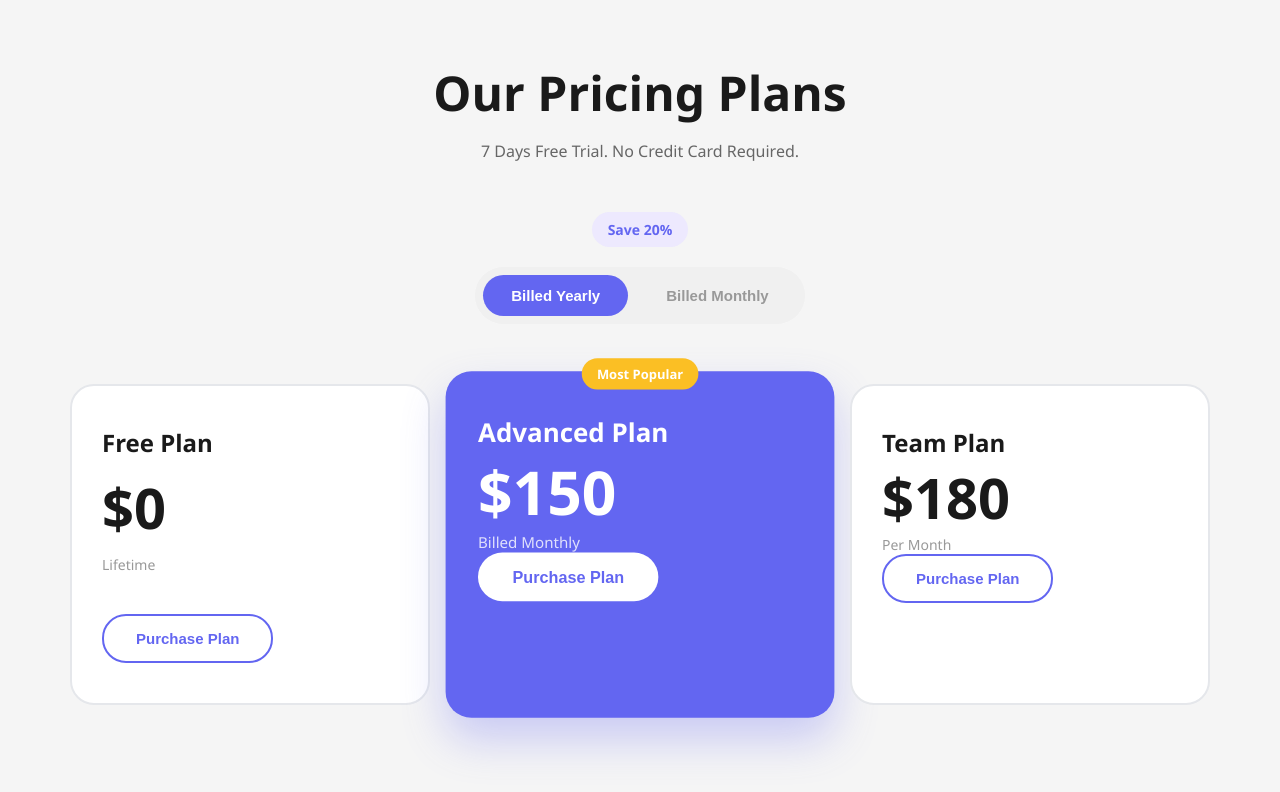
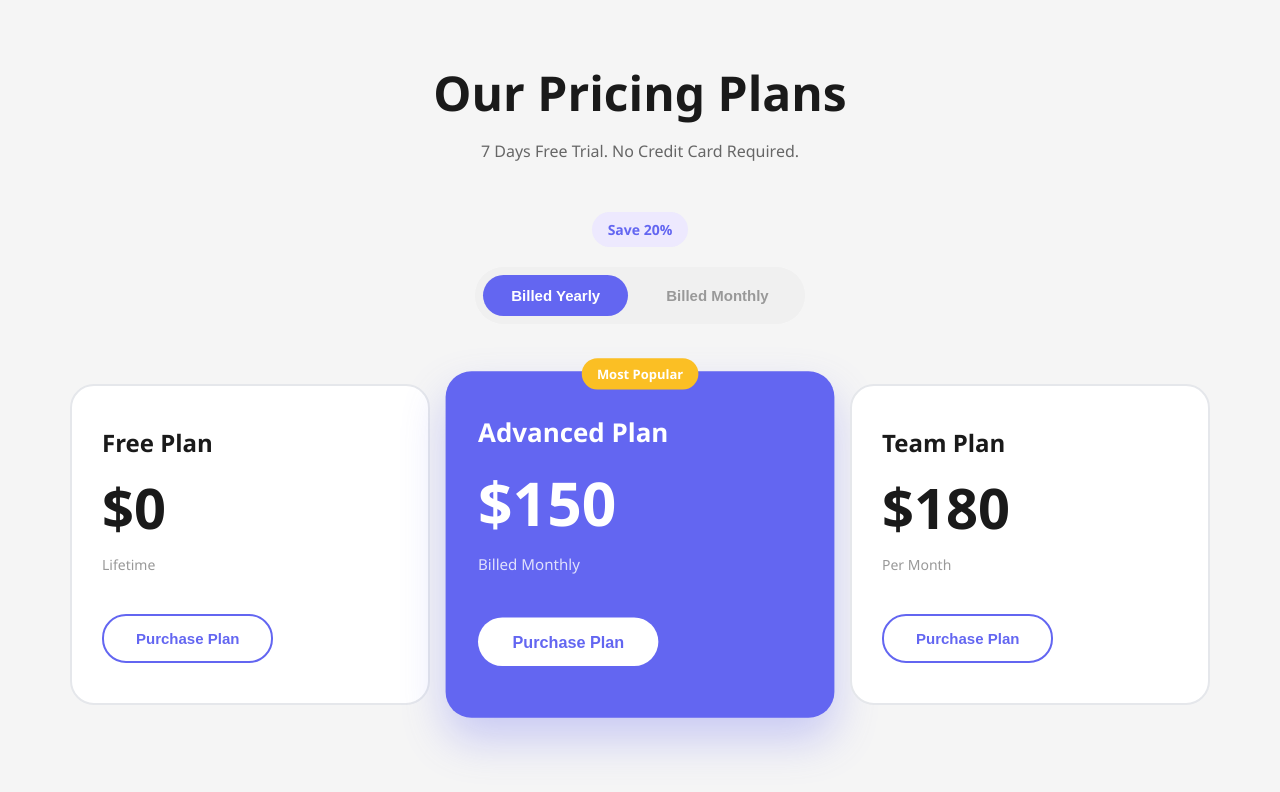
Before and after one commit to ElBanix-Crypto/Dilp-Endurance, a plain HTML site: page price-card.html in a window 1280 px wide. Drawn offline with Linux system fonts and the light colour scheme.

Commit message:
Corrected-items

```diff
--- a/price-card.html
+++ b/price-card.html
@@ -45,7 +45,7 @@
         <div class="pricing-card premium">
           <!-- Popular badge -->
           <span class="popular-badge">Most Popular</span>
-          <div class="class-header">
+          <div class="card-header">
             <h2 class="plan-name">Advanced Plan</h2>
             <h1 class="price">$150</h1>
             <p class="billing-period">Billed Monthly</p>
@@ -55,7 +55,7 @@
 
         <!-- TEAM PLAN CARD -->
         <div class="pricing-card">
-          <div class="class-header">
+          <div class="card-header">
             <h2 class="plan-name">Team Plan</h2>
             <h1 class="price">$180</h1>
             <p class="billing-period">Per Month</p>
```
